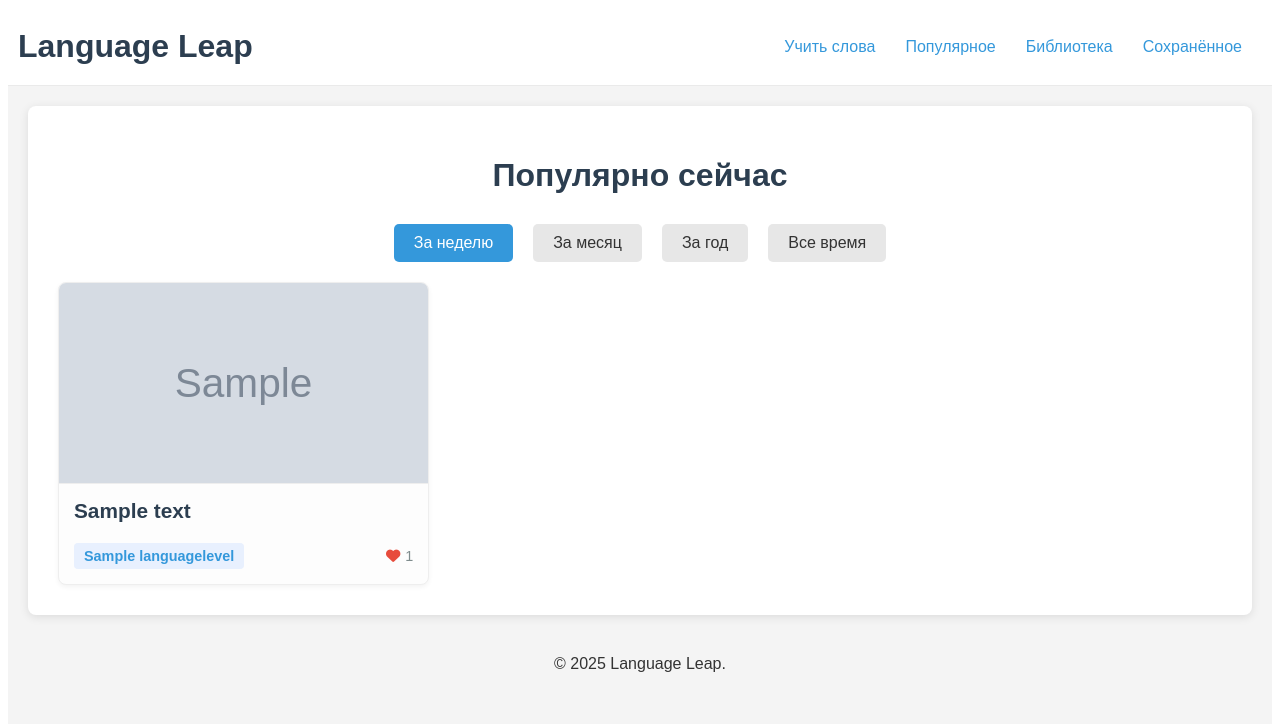
After one commit to dariasaligina/LanguageLeap, a Django app: page /popular/ in a window 1280 px wide. The commit adds this page. Shown: the top 724 px of the page. Run offline with Django 5.2, Linux system fonts and the light colour scheme; a user stored in the database is signed in; tables that the repository leaves empty hold one stand-in row (values such as "Sample post"); grey boxes marked "Sample" are stand-in pictures.

Commit message:
страница популярное

```diff
--- a/LanguageLeap/models.py
+++ b/LanguageLeap/models.py
@@ -49,15 +49,27 @@ class Text(models.Model):
     def save_count(self):
         return self.savedtext_set.count()
 
+    @property
+    def saves_this_week(self):
+        ts = timezone.now() - timedelta(days=7)
+        return self.savedtext_set.filter(save_date__gte=ts).count()
+
+    @property
+    def saves_this_month(self):
+        ts = timezone.now() - timedelta(days=30)
+        return self.savedtext_set.filter(save_date__gte=ts).count()
+
+    @property
+    def saves_this_year(self):
+        ts = timezone.now() - timedelta(days=365)
+        return self.savedtext_set.filter(save_date__gte=ts).count()
+
 
     def get_paragraph(self, paragraph_number):
-
-
         return self.split_text[paragraph_number]
 
 
     def get_word(self, paragraph_number, word_number):
-
         return self.get_paragraph(paragraph_number)[word_number]
 
     def __str__(self):
--- a/LanguageLeap/templates/LanguageLeap/header.html
+++ b/LanguageLeap/templates/LanguageLeap/header.html
@@ -6,6 +6,9 @@
 
                 <li style="margin-right: 30px;">
                     <a href="{%url 'leap:learn'%}" style="text-decoration: none; color: #3498db;">Учить слова</a>
+                </li>
+                <li style="margin-right: 30px;">
+                    <a href="{%url 'leap:popular'%}" style="text-decoration: none; color: #3498db;">Популярное</a>
                 </li>
                 <li style="margin-right: 30px;">
                     <a href="{%url 'leap:catalog'%}" style="text-decoration: none; color: #3498db;">Библиотека</a>
--- /dev/null
+++ b/LanguageLeap/templates/LanguageLeap/popular.html
@@ -0,0 +1,259 @@
+<!DOCTYPE html>
+<html lang="ru">
+<head>
+    <meta charset="UTF-8">
+    <meta name="viewport" content="width=device-width, initial-scale=1.0">
+    <title>Хит Парад Текстов</title>
+    <link href="https://cdnjs.cloudflare.com/ajax/libs/font-awesome/6.0.0-beta3/css/all.min.css" rel="stylesheet">
+    <style>
+        .main-content {
+            font-family: 'Arial', sans-serif;
+            margin: 0;
+            padding: 20px;
+            background-color: #f4f4f4;
+            color: #333;
+        }
+        .container {
+            max-width: 1200px;
+            margin: 0 auto;
+            background-color: #fff;
+            padding: 30px;
+            border-radius: 8px;
+            box-shadow: 0 2px 10px rgba(0, 0, 0, 0.1);
+        }
+        h1 {
+            text-align: center;
+            color: #2c3e50;
+            margin-bottom: 30px;
+        }
+        .tabs {
+            display: flex;
+            justify-content: center;
+            margin-bottom: 20px;
+        }
+        .tab {
+            cursor: pointer;
+            margin: 0 10px;
+            padding: 10px 20px;
+            background-color: #e7e7e7;
+            border-radius: 5px;
+            transition: background-color 0.3s;
+        }
+        .tab:hover {
+            background-color: #d2d2d2;
+        }
+        .tabs .active {
+            background-color: #3498db;
+            color: white;
+        }
+        .text-display-section {
+            display: none;
+        }
+        .text-display-section.active {
+            display: grid;
+            grid-template-columns: repeat(auto-fill, minmax(280px, 1fr));
+            gap: 25px;
+        }
+        .text-block {
+            background-color: #fdfdfd;
+            border: 1px solid #eee;
+            border-radius: 8px;
+            overflow: hidden;
+            box-shadow: 0 2px 5px rgba(0, 0, 0, 0.05);
+            transition: transform 0.2s ease;
+            display: flex;
+            flex-direction: column;
+        }
+        .text-block:hover {
+            transform: translateY(-5px);
+        }
+        .text-content {
+            padding: 15px;
+            flex-grow: 1;
+        }
+        .text-content h3 {
+            margin-top: 0;
+            margin-bottom: 10px;
+            color: #2c3e50;
+        }
+        .text-details {
+            display: flex;
+            justify-content: space-between;
+            align-items: center;
+        }
+        .language-level {
+            background-color: #e8f0fe;
+            color: #3498db;
+            padding: 5px 10px;
+            border-radius: 4px;
+            font-size: 0.9em;
+            font-weight: bold;
+        }
+        .text-block {
+        background-color: #fdfdfd;
+        border: 1px solid #eee;
+        border-radius: 8px;
+        overflow: hidden;
+        box-shadow: 0 2px 5px rgba(0, 0, 0, 0.05);
+        transition: transform 0.2s ease-in-out;
+        display: flex;
+        flex-direction: column;
+    }
+    .text-block:hover {
+        transform: translateY(-5px);
+        box-shadow: 0 4px 15px rgba(0, 0, 0, 0.1);
+    }
+    .text-block img {
+        width: 100%;
+        height: 200px;
+        object-fit: cover;
+        border-bottom: 1px solid #eee;
+    }
+    .text-content {
+        padding: 15px;
+        flex-grow: 1;
+        display: flex;
+        flex-direction: column;
+        justify-content: space-between;
+    }
+    .text-content h3 {
+        margin-top: 0;
+        margin-bottom: 10px;
+        color: #2c3e50;
+        font-size: 1.3em;
+    }
+    .text-details {
+        display: flex;
+        justify-content: space-between;
+        align-items: center;
+        margin-top: 10px;
+    }
+    /* Старые стили для input[type="submit"] удалены, т.к. они были вне формы */
+    /* .input[type="submit"] и .input[type="submit"]:hover теперь применяются через .filters form input[type="submit"] */
+    .language-level {
+        background-color: #e8f0fe;
+        color: #3498db;
+        padding: 5px 10px;
+        border-radius: 4px;
+        font-size: 0.9em;
+        font-weight: bold;
+    }
+    .saves {
+        display: flex;
+        align-items: center;
+        color: #7f8c8d;
+        font-size: 0.9em;
+    }
+    .saves i {
+        color: #e74c3c;
+        margin-right: 5px;
+    }
+        a {
+        text-decoration: none;
+        }
+
+    </style>
+</head>
+<body>
+{% include 'LanguageLeap/header.html' %}
+    <div class="main-content">
+        <div class="container">
+            <h1>Популярно сейчас</h1>
+            <div class="tabs">
+                <div class="tab active" onclick="showTexts('week')">За неделю</div>
+                <div class="tab" onclick="showTexts('month')">За месяц</div>
+                <div class="tab" onclick="showTexts('year')">За год</div>
+                <div class="tab" onclick="showTexts('allTime')">Все время</div>
+            </div>
+            <div class="text-display-section active" id="weekTexts">
+                <!-- Preloaded text cards for the week -->
+                {% for text in week %}
+            <a href = "{%url 'leap:text' text.id%}">
+            <div class='text-block'>
+            <img src="{{text.image.url}}" alt="{{text.name}}">
+                    <div class="text-content">
+                        <h3>{{text.name}}</h3>
+                        <div class="text-details">
+                            <span class="language-level">{{text.language_level.name}}</span>
+                            <span class="saves">
+                                <i class="fas fa-heart"></i> {{text.save_count}}
+                            </span>
+                        </div>
+                    </div></div></a>
+                    {%endfor%}
+                <!-- Repeat other text blocks similarly -->
+            </div>
+            <div class="text-display-section" id="monthTexts">
+                <!-- Preloaded text cards for the month -->
+                {% for text in month %}
+            <a href = "{%url 'leap:text' text.id%}">
+            <div class='text-block'>
+            <img src="{{text.image.url}}" alt="{{text.name}}">
+                    <div class="text-content">
+                        <h3>{{text.name}}</h3>
+                        <div class="text-details">
+                            <span class="language-level">{{text.language_level.name}}</span>
+                            <span class="saves">
+                                <i class="fas fa-heart"></i> {{text.save_count}}
+                            </span>
+                        </div>
+                    </div></div></a>
+                    {%endfor%}
+            </div>
+            <div class="text-display-section" id="yearTexts">
+                <!-- Preloaded text cards for the year -->
+                {% for text in year %}
+            <a href = "{%url 'leap:text' text.id%}">
+            <div class='text-block'>
+            <img src="{{text.image.url}}" alt="{{text.name}}">
+                    <div class="text-content">
+                        <h3>{{text.name}}</h3>
+                        <div class="text-details">
+                            <span class="language-level">{{text.language_level.name}}</span>
+                            <span class="saves">
+                                <i class="fas fa-heart"></i> {{text.save_count}}
+                            </span>
+                        </div>
+                    </div></div></a>
+                    {%endfor%}
+            </div>
+            <div class="text-display-section" id="allTimeTexts">
+                <!-- Preloaded text cards for all time -->
+                {% for text in all_time %}
+            <a href = "{%url 'leap:text' text.id%}">
+            <div class='text-block'>
+            <img src="{{text.image.url}}" alt="{{text.name}}">
+                    <div class="text-content">
+                        <h3>{{text.name}}</h3>
+                        <div class="text-details">
+                            <span class="language-level">{{text.language_level.name}}</span>
+                            <span class="saves">
+                                <i class="fas fa-heart"></i> {{text.save_count}}
+                            </span>
+                        </div>
+                    </div></div></a>
+                    {%endfor%}
+            </div>
+        </div>
+    </div>
+    {% include 'LanguageLeap/footer.html' %}
+
+    <script>
+        function showTexts(period) {
+            const sections = document.querySelectorAll('.text-display-section');
+            const tabs = document.querySelectorAll('.tab');
+
+            sections.forEach(section => {
+                section.classList.remove('active');
+            });
+
+            tabs.forEach(tab => {
+                tab.classList.remove('active');
+            });
+
+            document.getElementById(period + 'Texts').classList.add('active');
+            document.querySelector('.tab[onclick="showTexts(\'' + period + '\')"]').classList.add('active');
+        }
+    </script>
+</body>
+</html>
--- a/LanguageLeap/urls.py
+++ b/LanguageLeap/urls.py
@@ -29,4 +29,5 @@ urlpatterns = [
     path("user_page/<int:user_id>", views.user_page, name="user_page"),
     path("add_friend/<int:friend_id>", views.add_friend, name='add_friend'),
     path("delete_friend/<int:friend_id>", views.delete_friend, name='delete_friend'),
+    path("popular/", views.popular, name='popular'),
 ]
--- a/LanguageLeap/views.py
+++ b/LanguageLeap/views.py
@@ -698,3 +698,14 @@ def delete_friend(request, friend_id):
     fr.delete()
 
     return redirect('leap:user_page', friend_id)
+
+@login_required
+def popular(request):
+    texts = Text.objects.filter(language=request.user.profile.language, public=True)
+    all_time = sorted(texts, key=lambda t: -t.save_count)[:24]
+    year = sorted(texts, key=lambda t: (-t.saves_this_year, -t.save_count))[:24]
+    month = sorted(texts, key=lambda t: (-t.saves_this_month, -t.save_count))[:24]
+    week = sorted(texts, key=lambda t: (-t.saves_this_week, -t.save_count))[:24]
+
+
+    return render(request, "LanguageLeap/popular.html", {"all_time": all_time, "year":year, "month":month, "week":week})
```
